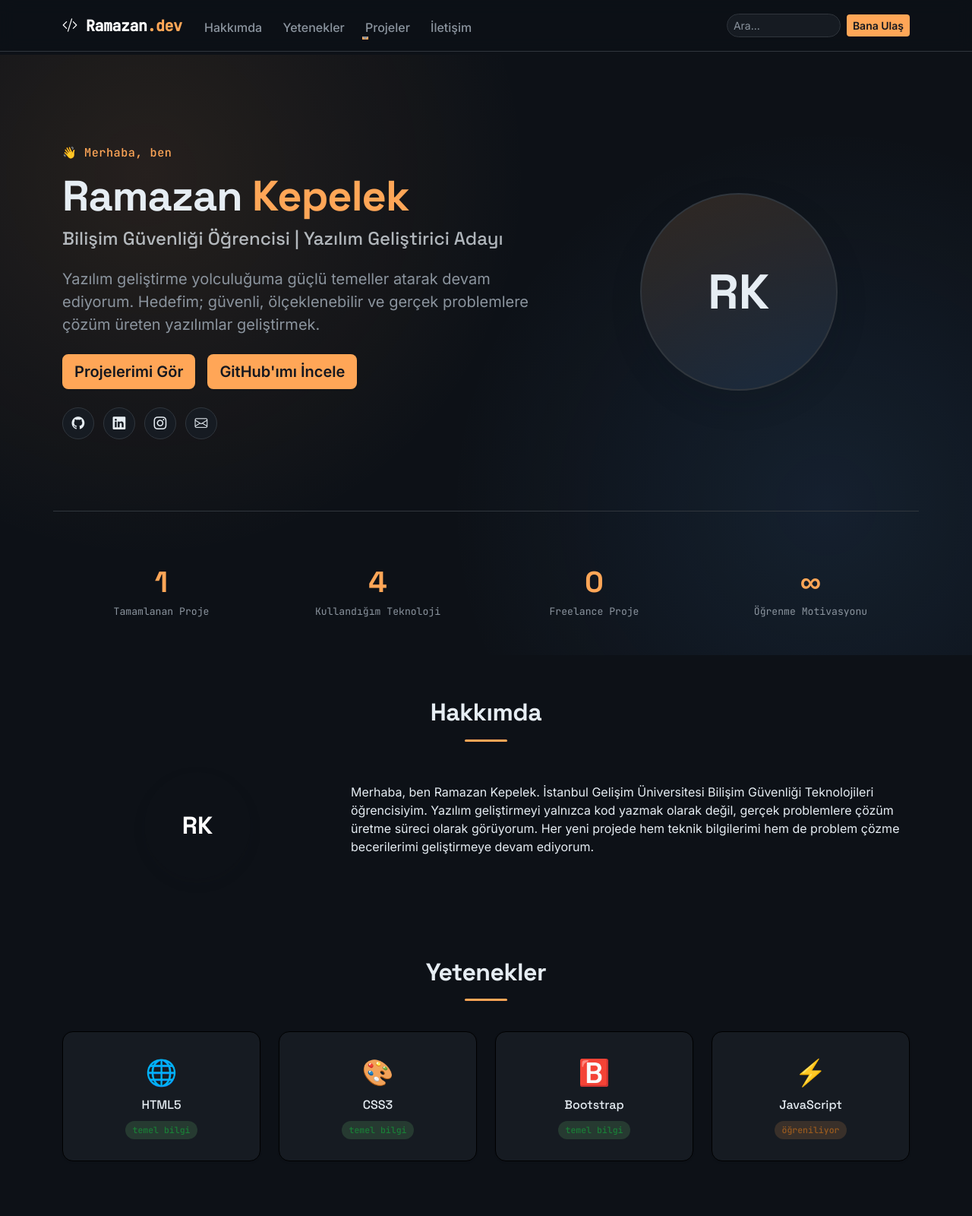
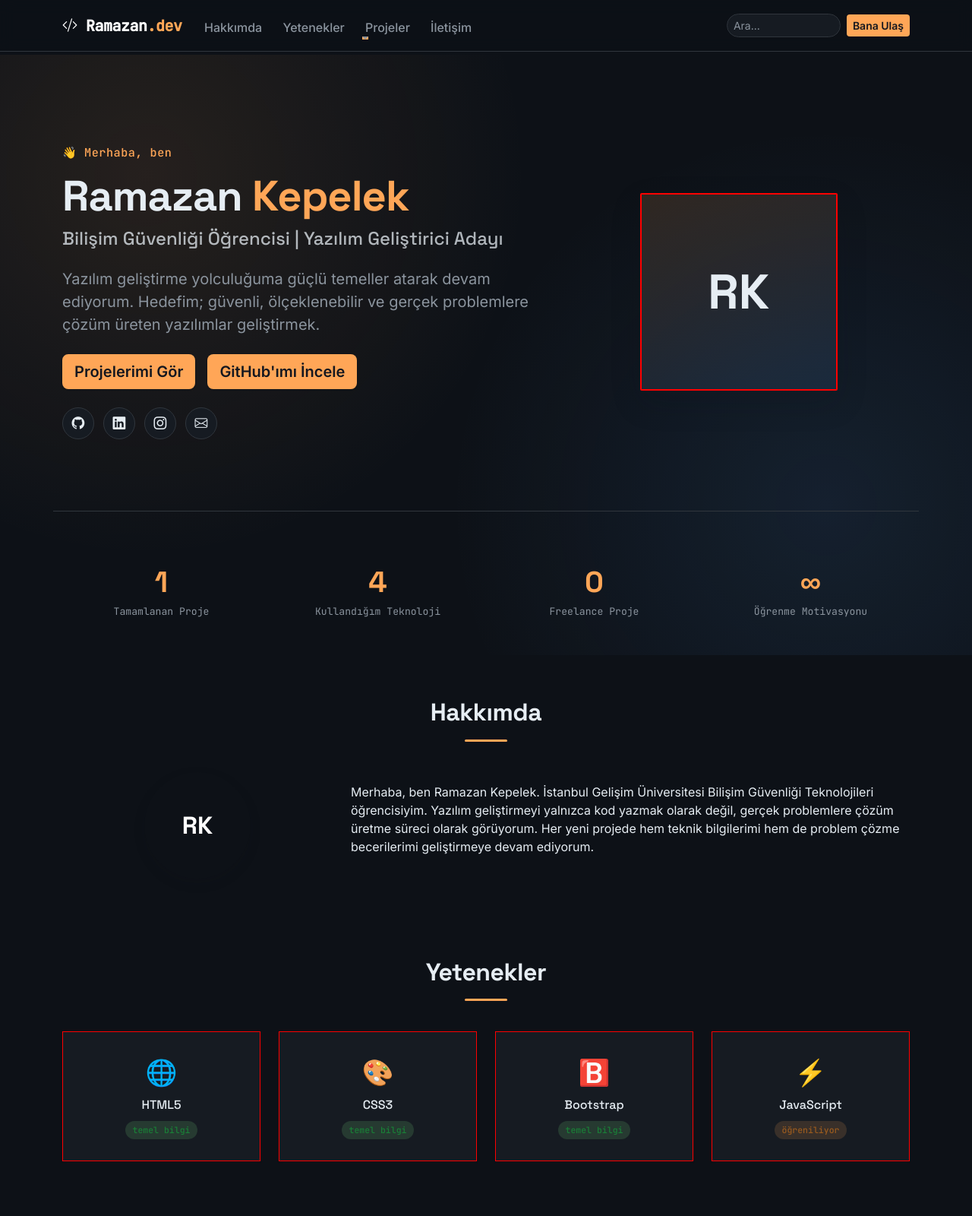
Before and after one commit to RamazanKepelek/ramazan-portfolio, a plain HTML site: page index.html in a window 1280 px wide. Shown: the top 1600 px of the page at 76% size. Drawn offline with nearby package versions, Linux system fonts and the light colour scheme; files that its build step writes are made by us from their sources.

Commit message:
CSS border improvements

```diff
--- a/index.html
+++ b/index.html
@@ -28,7 +28,8 @@
     <link href="https://fonts.googleapis.com/css2?family=Space+Grotesk:wght@500;700&family=Inter:wght@400;500;600&family=JetBrains+Mono:wght@400;500&display=swap" rel="stylesheet">
 
     <!-- Kendi özel CSS dosyamız (Bootstrap'ten SONRA çağrılmalı ki ezebilsin) -->
-    <link rel="stylesheet" href="css/style.css">
+    <link rel="stylesheet" href="style.css">
+
 </head>
 <body>
 
@@ -122,7 +123,7 @@
 
                 <!-- Sağ kolon: avatar -->
                 <div class="col-lg-5 text-center mt-5 mt-lg-0">
-                    <div class="avatar-hero mx-auto">RK</div>
+                    <div class="avatar-hero mx-auto test-border">RK</div>
                 </div>
             </div>
 
--- a/style.css
+++ b/style.css
@@ -405,7 +405,7 @@ a, .btn, .nav-link, .card, .skill-card, .social-icons a {
 .skill-card {
     padding: 1.75rem 1rem;
     background: var(--bg-dark-soft);
-    border: 1px solid var(--border-light);
+    border: 1px solid red;)
     border-radius: var(--radius-md);
     box-shadow: var(--golge-sm);
 }
@@ -613,3 +613,7 @@ input:focus-visible {
         transition-duration: 0.001ms !important;
     }
 }
+.test-border {
+    border: 2px solid red;
+    border-radius: 2px;
+}
```
